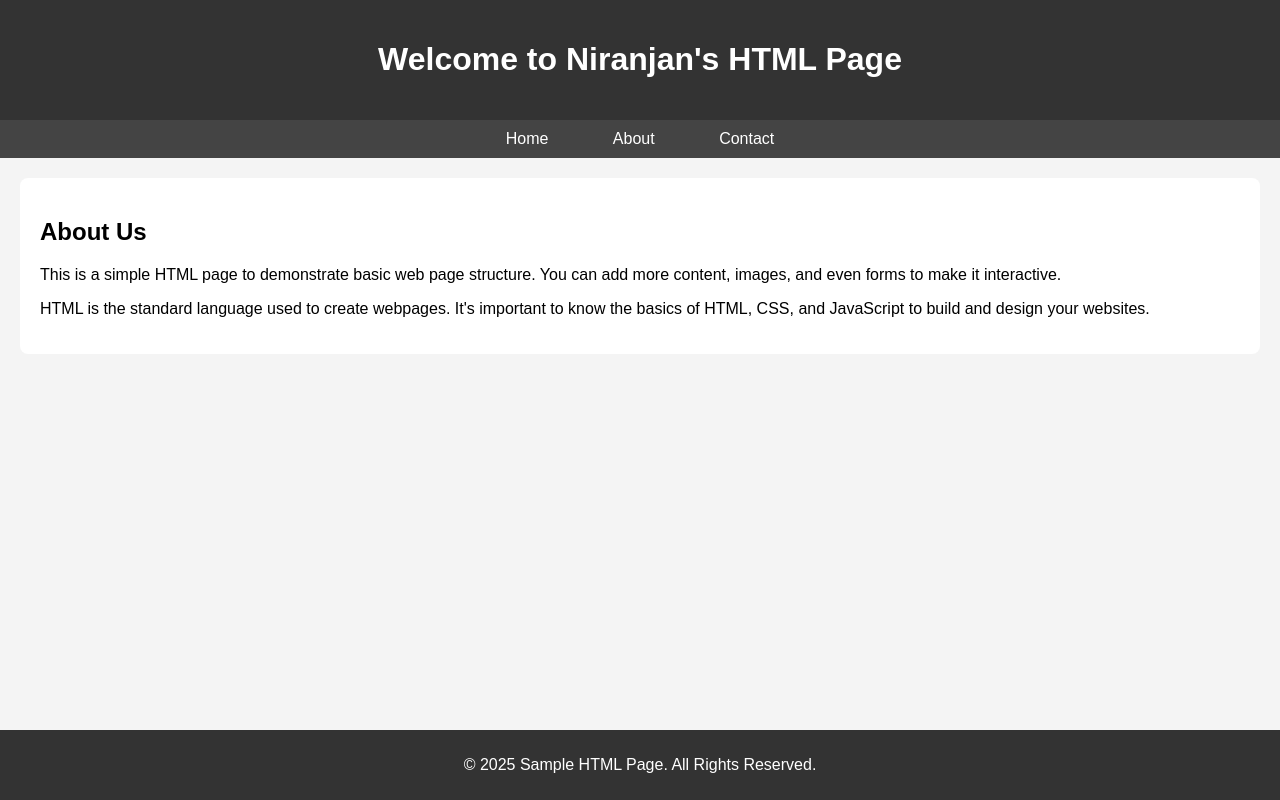
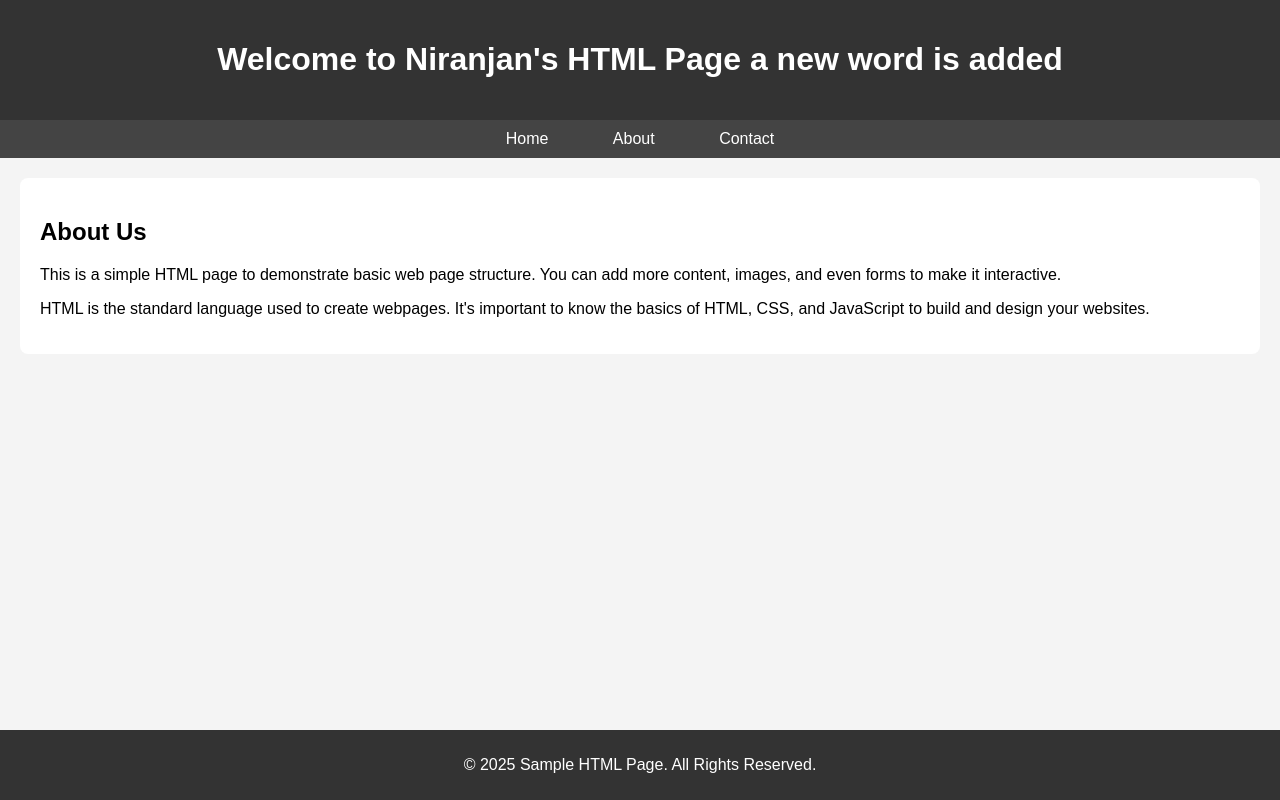
Before and after one commit to Niranjan-Jp/POC, a plain HTML site: page index.html in a window 1280 px wide. Drawn offline with Linux system fonts and the light colour scheme.

Commit message:
Update index.html

```diff
--- a/index.html
+++ b/index.html
@@ -57,7 +57,7 @@
 <body>
 
 <header>
-    <h1>Welcome to Niranjan's HTML Page </h1>
+    <h1>Welcome to Niranjan's HTML Page a new word is added</h1>
 </header>
 
 <nav>
```
